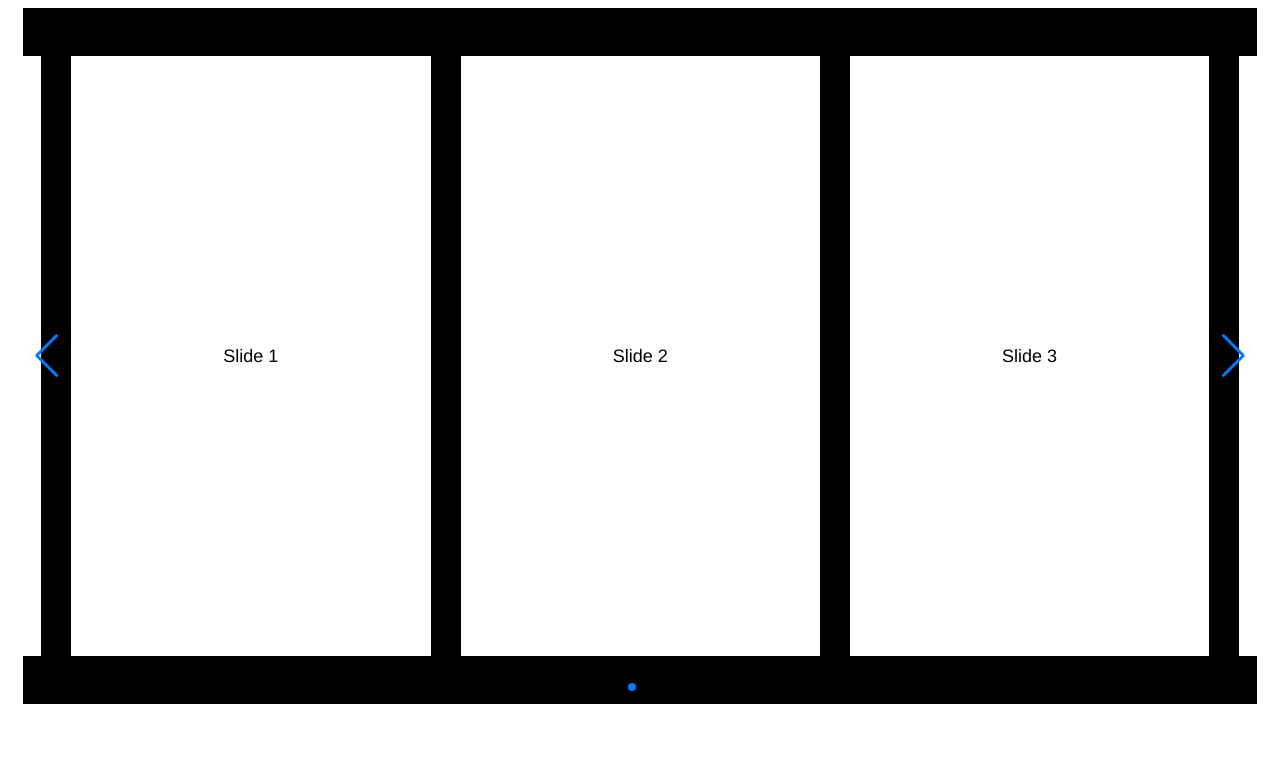
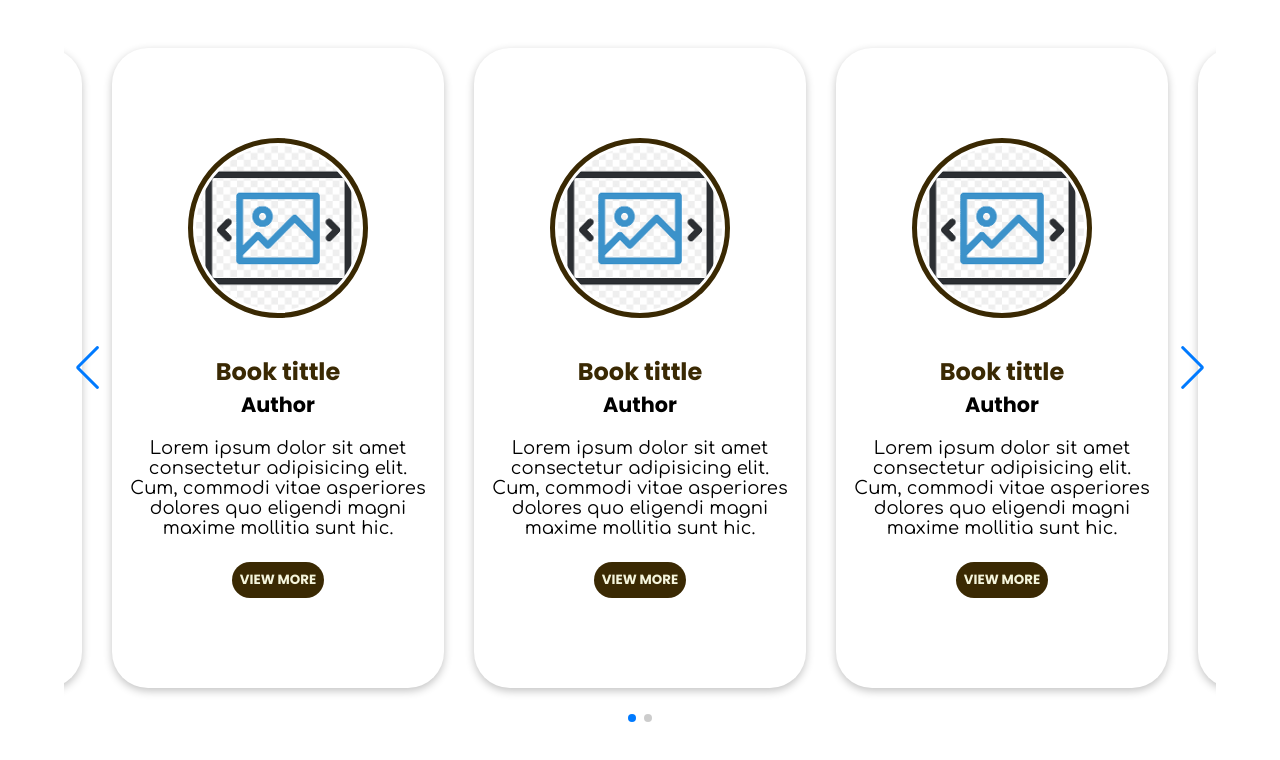
Before and after one commit to sofiamtzrjs/thetinyshelf, a plain HTML site: page index.html in a window 1280 px wide. Shown: the top 760 px of the page. Drawn offline with nearby package versions, Linux system fonts and the light colour scheme.

Commit message:
slider card

```diff
--- a/css/index.css
+++ b/css/index.css
@@ -319,6 +319,7 @@ button{
         grid-area: top;
         margin-top: 90px;
         height: 700px;
+        width: 100%;
         background-image: url(../assets/bg.jpg);
         color: beige;
         display: grid;
@@ -347,7 +348,7 @@ button{
         padding-top: 20px;
         height: 15rem;
     }
-    .swiper{
+    .cards{
         display: flex;
         flex-direction: row;
         align-items: center;
@@ -362,7 +363,7 @@ button{
     }
     .card{
         width: 20em;
-        height: 30rem;
+        height: 40rem;
         padding: 2em 1em;
         display: flex;
         align-items: center;
@@ -410,5 +411,20 @@ button{
         text-transform: uppercase;
     }
 
+    .swiper {
+    padding: 3rem;
+    width: 90%;
+    }
+
+    .swiper-slide {
+    text-align: center;
+    font-size: 18px;
+    background: #fff;
+    display: flex;
+    justify-content: center;
+    align-items: center;
+    }
+
+
 
 }
--- a/index.html
+++ b/index.html
@@ -12,61 +12,79 @@
       rel="stylesheet"
       href="https://cdn.jsdelivr.net/npm/swiper/swiper-bundle.min.css"
     />
-
-    <!-- Demo styles -->
-    <style>
-        body {
-        font-family: Helvetica Neue, Helvetica, Arial, sans-serif;
-        font-size: 14px;
-        color: #000;
-
-      }
-      .swiper {
-        padding: 3rem;
-        width: 90%;
-        height: 600px;
-        background-color: #000;
-      }
-
-      .swiper-slide {
-        text-align: center;
-        font-size: 18px;
-        background: #fff;
-
-        /* Center slide text vertically */
-        display: -webkit-box;
-        display: -ms-flexbox;
-        display: -webkit-flex;
-        display: flex;
-        -webkit-box-pack: center;
-        -ms-flex-pack: center;
-        -webkit-justify-content: center;
-        justify-content: center;
-        -webkit-box-align: center;
-        -ms-flex-align: center;
-        -webkit-align-items: center;
-        align-items: center;
-      }
-
-      .swiper-slide img {
-        display: block;
-        width: 100%;
-        height: 100%;
-        object-fit: cover;
-      }
-    </style>
+    <link rel="stylesheet" href="./css/index.css">
   </head>
 
   <body>
     <!-- Swiper -->
     <div class="swiper mySwiper">
       <div class="swiper-wrapper">
-        <div class="swiper-slide">Slide 1</div>
-        <div class="swiper-slide">Slide 2</div>
-        <div class="swiper-slide">Slide 3</div>
-        <div class="swiper-slide">Slide 4</div>
-        <div class="swiper-slide">Slide 5</div>
-        <div class="swiper-slide">Slide 6</div>
+        <div class="card swiper-slide">
+            <div class="card_image">
+                <img src="./assets/galeria.png" alt="card image">
+            </div>
+            <div class="card_content">
+                <span class="card_title">Book tittle</span>
+                <span class="card_name">Author</span>
+                <p class="card_text">Lorem ipsum dolor sit amet consectetur adipisicing elit. Cum, commodi vitae asperiores dolores quo eligendi magni maxime mollitia sunt hic.</p>
+                <button class="card_btn">View More</button>
+            </div>
+        </div>
+        <div class="card swiper-slide">
+            <div class="card_image">
+                <img src="./assets/galeria.png" alt="card image">
+            </div>
+            <div class="card_content">
+                <span class="card_title">Book tittle</span>
+                <span class="card_name">Author</span>
+                <p class="card_text">Lorem ipsum dolor sit amet consectetur adipisicing elit. Cum, commodi vitae asperiores dolores quo eligendi magni maxime mollitia sunt hic.</p>
+                <button class="card_btn">View More</button>
+            </div>
+        </div>
+        <div class="card swiper-slide">
+            <div class="card_image">
+                <img src="./assets/galeria.png" alt="card image">
+            </div>
+            <div class="card_content">
+                <span class="card_title">Book tittle</span>
+                <span class="card_name">Author</span>
+                <p class="card_text">Lorem ipsum dolor sit amet consectetur adipisicing elit. Cum, commodi vitae asperiores dolores quo eligendi magni maxime mollitia sunt hic.</p>
+                <button class="card_btn">View More</button>
+            </div>
+        </div>
+            <div class="card swiper-slide">
+            <div class="card_image">
+                <img src="./assets/galeria.png" alt="card image">
+            </div>
+            <div class="card_content">
+                <span class="card_title">Book tittle</span>
+                <span class="card_name">Author</span>
+                <p class="card_text">Lorem ipsum dolor sit amet consectetur adipisicing elit. Cum, commodi vitae asperiores dolores quo eligendi magni maxime mollitia sunt hic.</p>
+                <button class="card_btn">View More</button>
+            </div>
+        </div>
+        <div class="card swiper-slide">
+            <div class="card_image">
+                <img src="./assets/galeria.png" alt="card image">
+            </div>
+            <div class="card_content">
+                <span class="card_title">Book tittle</span>
+                <span class="card_name">Author</span>
+                <p class="card_text">Lorem ipsum dolor sit amet consectetur adipisicing elit. Cum, commodi vitae asperiores dolores quo eligendi magni maxime mollitia sunt hic.</p>
+                <button class="card_btn">View More</button>
+            </div>
+        </div>
+        <div class="card swiper-slide">
+            <div class="card_image">
+                <img src="./assets/galeria.png" alt="card image">
+            </div>
+            <div class="card_content">
+                <span class="card_title">Book tittle</span>
+                <span class="card_name">Author</span>
+                <p class="card_text">Lorem ipsum dolor sit amet consectetur adipisicing elit. Cum, commodi vitae asperiores dolores quo eligendi magni maxime mollitia sunt hic.</p>
+                <button class="card_btn">View More</button>
+            </div>
+        </div>
       </div>
       <div class="swiper-button-next"></div>
       <div class="swiper-button-prev"></div>
```
